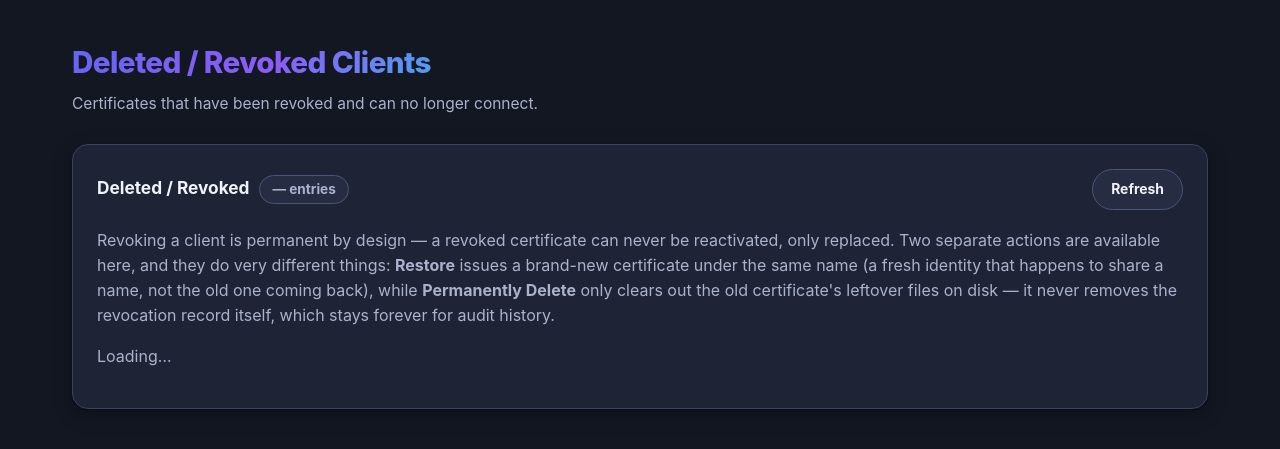
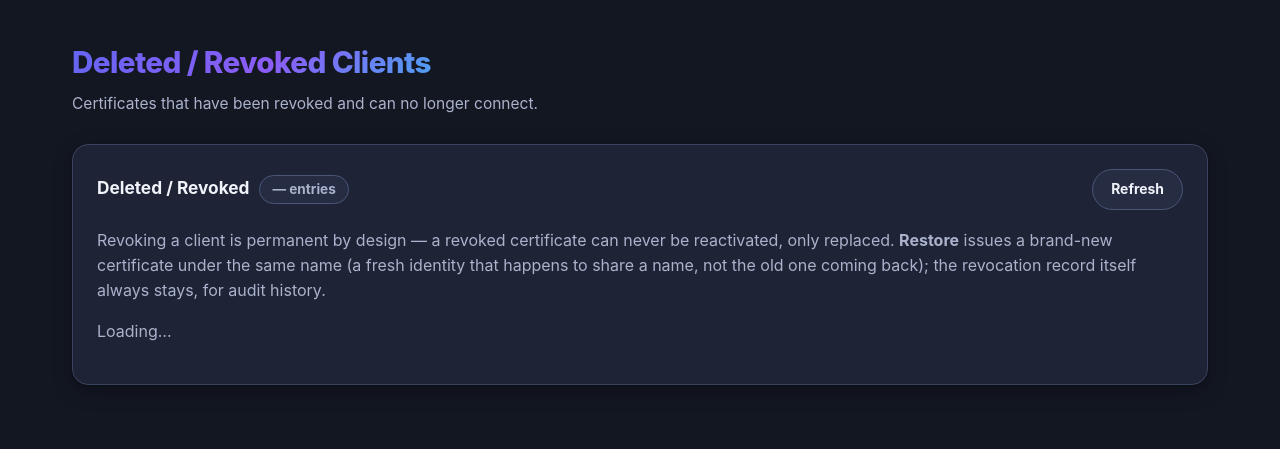
Before and after one commit to cloudlative/cyferio, a Python web app: template app/vpnadmin/templates/revoked.html in a window 1280 px wide. Shown: the top 449 px of the page. Run offline with Jinja, Linux system fonts and the light colour scheme; the template is opened without the code that fills it: most values are stand-ins (such as "Sample title", 1, 10 or a date in 2020).

Commit message:
app: remove bulk 'Permanently Delete Selected' from Deleted/Revoked page
Per request. Removed the checkbox column, the bulk-delete button, and
its related JS -- Restore remains as the only per-row action. Trimmed
the explanatory paragraph to drop the now-stale mention of Permanently
Delete. The backend endpoint (POST /api/clients/revoked/purge) is left
in place, just unused from this page now.

Co-Authored-By: Claude Sonnet 5 <noreply@anthropic.com>

```diff
--- a/app/vpnadmin/templates/revoked.html
+++ b/app/vpnadmin/templates/revoked.html
@@ -14,11 +14,9 @@
 	</div>
 	<p class="muted" style="margin-bottom:16px">
 		Revoking a client is permanent by design — a revoked certificate can never be reactivated, only replaced.
-		Two separate actions are available here, and they do very different things:
 		<strong>Restore</strong> issues a brand-new certificate under the same name (a fresh identity that
-		happens to share a name, not the old one coming back), while <strong>Permanently Delete</strong> only
-		clears out the old certificate's leftover files on disk — it never removes the revocation record itself,
-		which stays forever for audit history.
+		happens to share a name, not the old one coming back); the revocation record itself always stays,
+		for audit history.
 	</p>
 	<div id="revoked-table"><p class="muted">Loading…</p></div>
 </div>
@@ -62,12 +60,8 @@ async function loadRevoked() {
 		}
 		const sorted = [...lastRevoked].sort((a, b) => (b.revoked_at || "").localeCompare(a.revoked_at || ""));
 		el.innerHTML = `
-			${isAdmin ? `<div class="form-row" style="margin-bottom:14px">
-				<button class="btn-danger btn-sm" id="purge-selected" disabled title="Removes leftover certificate/key files only -- the revocation record always stays.">Permanently Delete Selected</button>
-			</div>` : ""}
 			<table>
 			<thead><tr>
-				${isAdmin ? '<th style="width:1%"></th>' : ""}
 				<th>Name</th>
 				<th>Revoked On</th>
 				<th title="Whether this client still has a leftover entry in the MAC-binding database (openvpn_db.txt) that should be cleaned up.">MAC DB Entry</th>
@@ -76,7 +70,6 @@ async function loadRevoked() {
 			</tr></thead>
 			<tbody>${sorted.map(r => `
 				<tr class="row-dim" data-name="${escapeHtml(r.name)}">
-					${isAdmin ? `<td>${r.files_present ? `<input type="checkbox" class="purge-checkbox" value="${escapeHtml(r.name)}" title="Select for permanent file deletion">` : ""}</td>` : ""}
 					<td>${escapeHtml(r.name)}</td>
 					<td class="mono">${escapeHtml(r.revoked_at)}</td>
 					<td>${r.stale_db_entry
@@ -92,29 +85,6 @@ async function loadRevoked() {
 		</table>`;
 
 		if (isAdmin) {
-			const purgeBtn = document.getElementById("purge-selected");
-			function updatePurgeState() {
-				const n = el.querySelectorAll(".purge-checkbox:checked").length;
-				purgeBtn.disabled = n === 0;
-				purgeBtn.textContent = n > 0 ? `Permanently Delete Selected (${n})` : "Permanently Delete Selected";
-			}
-			el.querySelectorAll(".purge-checkbox").forEach(cb => cb.addEventListener("change", updatePurgeState));
-			purgeBtn.addEventListener("click", async () => {
-				const names = [...el.querySelectorAll(".purge-checkbox:checked")].map(cb => cb.value);
-				if (names.length === 0) return;
-				const ok = await confirmDialog(`Permanently delete leftover certificate/key files for ${names.length} revoked client${names.length === 1 ? "" : "s"}? The revocation record itself is not affected either way. This cannot be undone.`, { confirmLabel: "Delete Permanently" });
-				if (!ok) return;
-				purgeBtn.disabled = true;
-				try {
-					const result = await apiFetch("/api/clients/revoked/purge", { method: "POST", body: { names } });
-					const failed = result.results.filter(r => !r.ok).length;
-					toast(failed === 0 ? `${names.length} client(s) purged.` : `Purged ${names.length - failed}, ${failed} failed.`, failed === 0 ? "success" : "error");
-					loadRevoked();
-				} catch (e) {
-					toast(e.message, "error");
-				}
-			});
-
 			el.querySelectorAll(".restore-btn").forEach(btn => {
 				btn.addEventListener("click", () => openRestoreDialog(btn.closest("tr").dataset.name));
 			});
```
